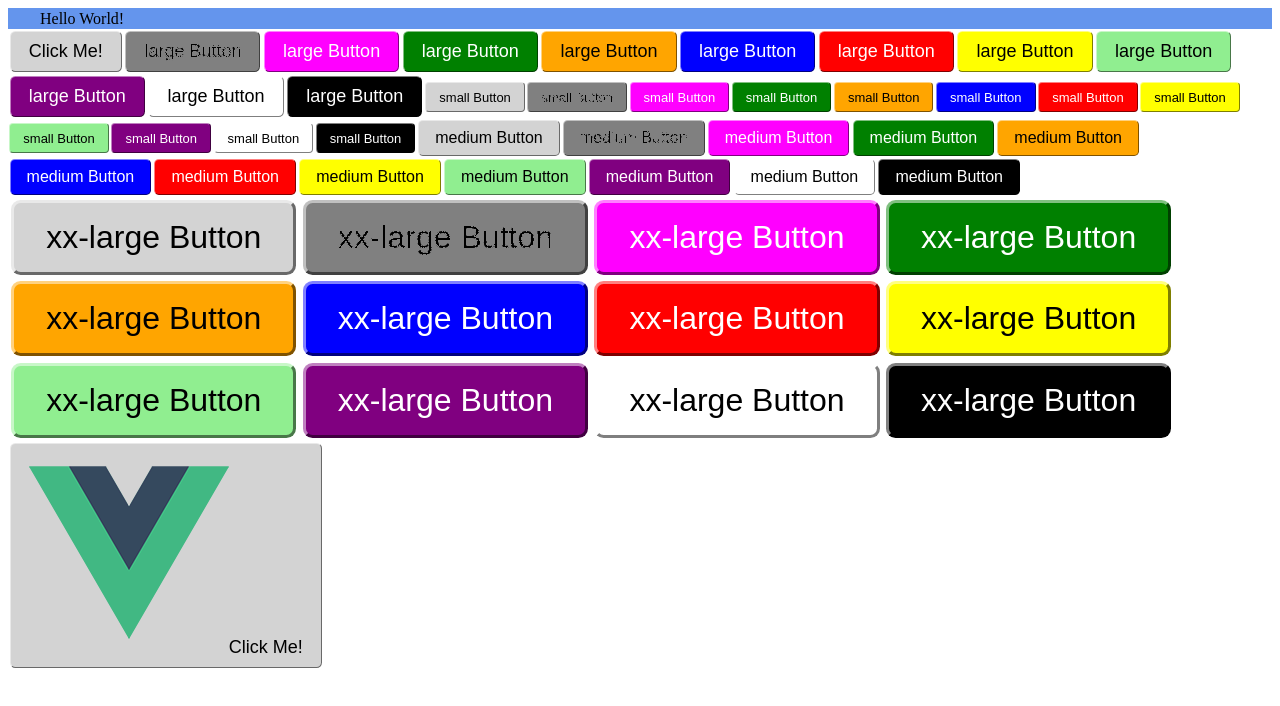
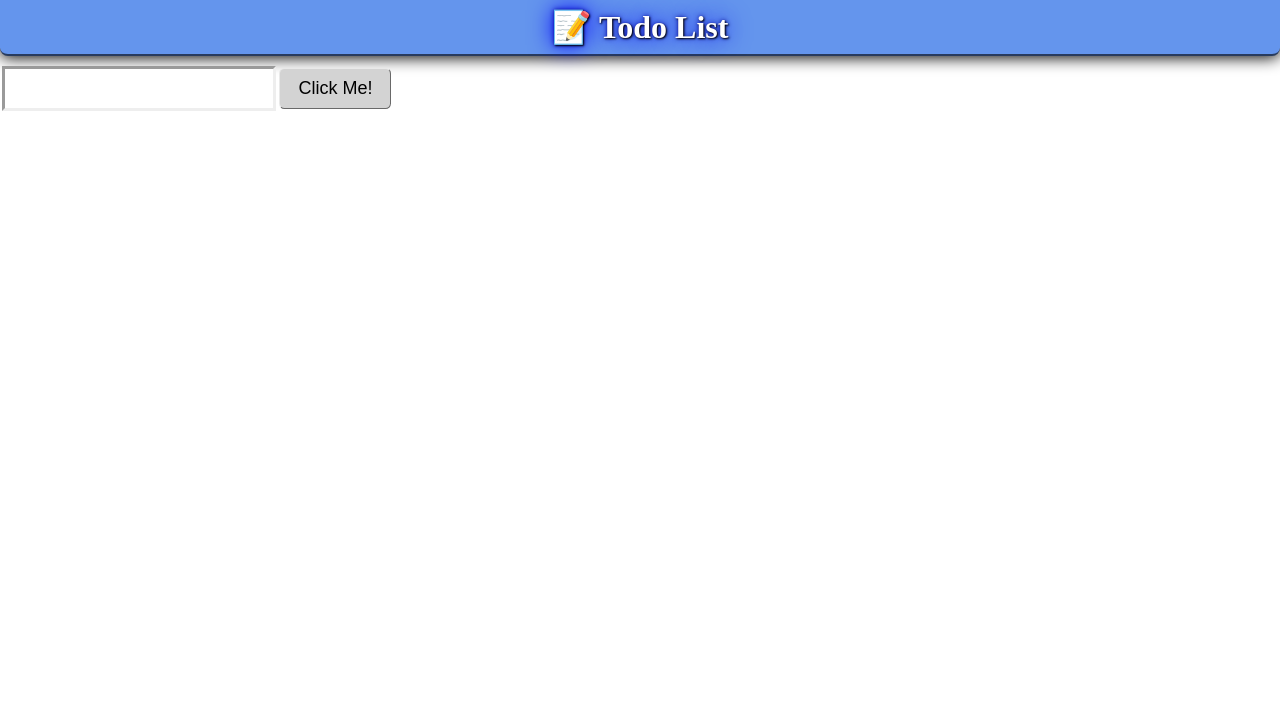
Before and after one commit to b-hayes/vue, a Vue app in the folder vue-cli-created-project/: page / in a window 1280 px wide. Shown: the top 706 px of the page. Built offline with nearby package versions, Linux system fonts and the light colour scheme.

Commit message:
mm stylish

```diff
--- a/vue-cli-created-project/src/App.vue
+++ b/vue-cli-created-project/src/App.vue
@@ -1,61 +1,15 @@
 <template>
+  <app-header/>
   <div class="container">
-    <app-header/>
+    <TextInput/>
     <Button></Button>
-    <Button color="grey" text="large Button"></Button>
-    <Button color="magenta" text="large Button"></Button>
-    <Button color="green" text="large Button"></Button>
-    <Button color="orange" text="large Button"></Button>
-    <Button color="blue" text="large Button"></Button>
-    <Button color="red" text="large Button"></Button>
-    <Button color="yellow" text="large Button"></Button>
-    <Button color="lightgreen" text="large Button"></Button>
-    <Button color="purple" text="large Button"></Button>
-    <Button color="white" text="large Button"></Button>
-    <Button color="black" text="large Button"></Button>
-    <Button size="small" text="small Button"></Button>
-    <Button size="small" color="grey" text="small Button"></Button>
-    <Button size="small" color="magenta" text="small Button"></Button>
-    <Button size="small" color="green" text="small Button"></Button>
-    <Button size="small" color="orange" text="small Button"></Button>
-    <Button size="small" color="blue" text="small Button"></Button>
-    <Button size="small" color="red" text="small Button"></Button>
-    <Button size="small" color="yellow" text="small Button"></Button>
-    <Button size="small" color="lightgreen" text="small Button"></Button>
-    <Button size="small" color="purple" text="small Button"></Button>
-    <Button size="small" color="white" text="small Button"></Button>
-    <Button size="small" color="black" text="small Button"></Button>
-    <Button size="medium" text="medium Button"></Button>
-    <Button size="medium" color="grey" text="medium Button"></Button>
-    <Button size="medium" color="magenta" text="medium Button"></Button>
-    <Button size="medium" color="green" text="medium Button"></Button>
-    <Button size="medium" color="orange" text="medium Button"></Button>
-    <Button size="medium" color="blue" text="medium Button"></Button>
-    <Button size="medium" color="red" text="medium Button"></Button>
-    <Button size="medium" color="yellow" text="medium Button"></Button>
-    <Button size="medium" color="lightgreen" text="medium Button"></Button>
-    <Button size="medium" color="purple" text="medium Button"></Button>
-    <Button size="medium" color="white" text="medium Button"></Button>
-    <Button size="medium" color="black" text="medium Button"></Button>
-    <Button size="xx-large" text="xx-large Button"></Button>
-    <Button size="xx-large" color="grey" text="xx-large Button"></Button>
-    <Button size="xx-large" color="magenta" text="xx-large Button"></Button>
-    <Button size="xx-large" color="green" text="xx-large Button"></Button>
-    <Button size="xx-large" color="orange" text="xx-large Button"></Button>
-    <Button size="xx-large" color="blue" text="xx-large Button"></Button>
-    <Button size="xx-large" color="red" text="xx-large Button"></Button>
-    <Button size="xx-large" color="yellow" text="xx-large Button"></Button>
-    <Button size="xx-large" color="lightgreen" text="xx-large Button"></Button>
-    <Button size="xx-large" color="purple" text="xx-large Button"></Button>
-    <Button size="xx-large" color="white" text="xx-large Button"></Button>
-    <Button size="xx-large" color="black" text="xx-large Button"></Button>
-    <Button><img alt="Vue logo" src="./assets/logo.png"></Button>
   </div>
 </template>
 
 <script>
 import AppHeader from "@/components/AppHeader";
 import Button from "@/components/Button";
+import TextInput from "@/components/TextInput";
 
 export default {
   name: 'App',
@@ -65,6 +19,7 @@ export default {
     }
   },
   components: {
+    TextInput,
     AppHeader,
     Button
   }
@@ -74,12 +29,12 @@ export default {
 <style>
 * {
   box-sizing: border-box;
+  margin: 0;
 }
 #app {
-  display: flex;
-  justify-content: center;
+  width: 100vw;
 }
 .container {
-
+  width: 100%
 }
 </style>
--- a/vue-cli-created-project/src/components/AppHeader.vue
+++ b/vue-cli-created-project/src/components/AppHeader.vue
@@ -1,6 +1,6 @@
 <template>
   <header>
-    <slot>Hello World!</slot>
+    <h1>📝 Todo List</h1>
   </header>
 </template>
 
@@ -12,10 +12,18 @@ export default {
 
 <style scoped>
 header {
-  padding: 0.1em 2em;
+  text-align: center;
+  padding: 0.5em 2em;
   width: 100%;
-  display: flex;
-  background-color: cornflowerblue;
-  justify-content: space-between;
+  flex-shrink: 0;
+  background: cornflowerblue;
+  box-shadow: 0 0.1em 1em black;
+  border-radius: 0 0 0.5em 0.5em;
+  border-bottom: 2px solid rgba(0,0,0, 0.6);
+  margin-bottom: 0.5em;
+}
+h1 {
+  color: white;
+  text-shadow: 1px 1px 2px black, 0 0 25px blue, 0 0 5px darkblue;
 }
 </style>
--- /dev/null
+++ b/vue-cli-created-project/src/components/TextInput.vue
@@ -0,0 +1,18 @@
+<template>
+  <input>
+</template>
+
+<script>
+export default {
+  name: "TextInput"
+}
+</script>
+
+<style scoped>
+  input {
+    border: inset 3px;
+    font-size: large;
+    padding: 0.5em 1em;
+    margin: 0.1em;
+  }
+</style>
```
